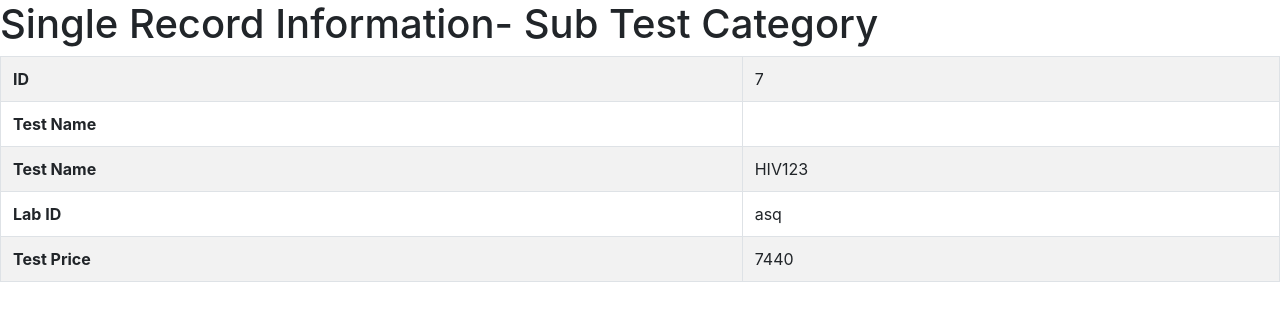
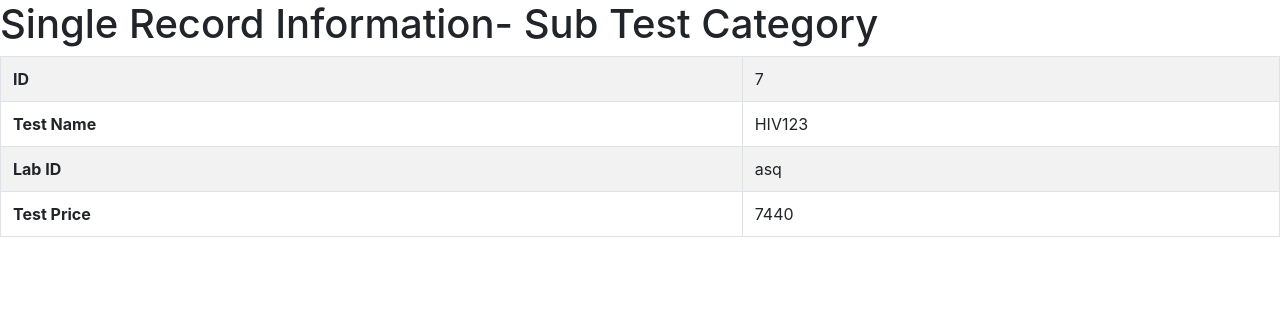
Before and after one commit to saifulsahim/Diagnostc-Management, a PHP site: page /views/SubTestCategory/view.php?id=7 in a window 1280 px wide. Shown: the top 321 px of the page. Run offline with PHP 8.4, Linux system fonts and the light colour scheme; the visitor is signed in with stand-in values (Sample User, id 1); data comes from the database, SQL or seed files in the repository; data that the repository does not hold is empty.

Commit message:
Edited Sub test Category view,php

```diff
--- a/views/SubTestCategory/view.php
+++ b/views/SubTestCategory/view.php
@@ -37,11 +37,7 @@ $singleData=$obj->view();
 
     </tr>
 
-    <tr>
 
-        <th>Test Name</th>          <td>$singleData->category_name</td>
-
-    </tr>
 
 
     <tr>
```
